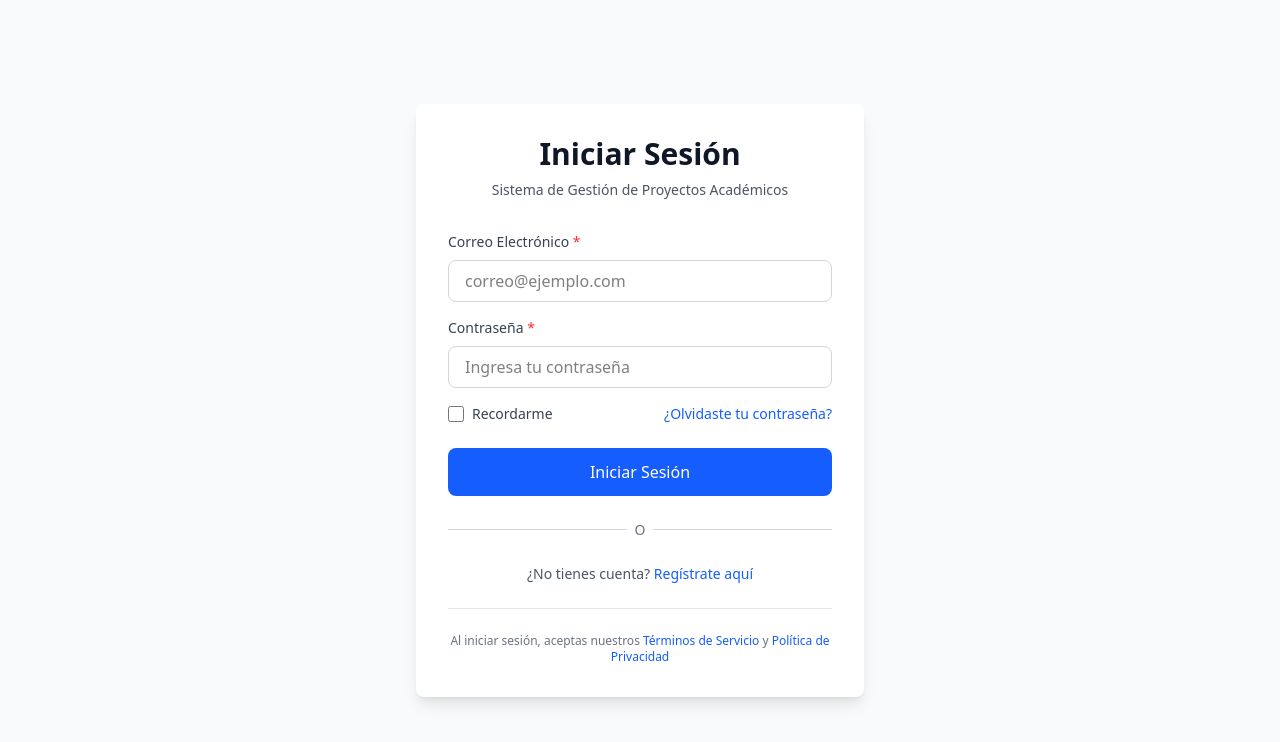
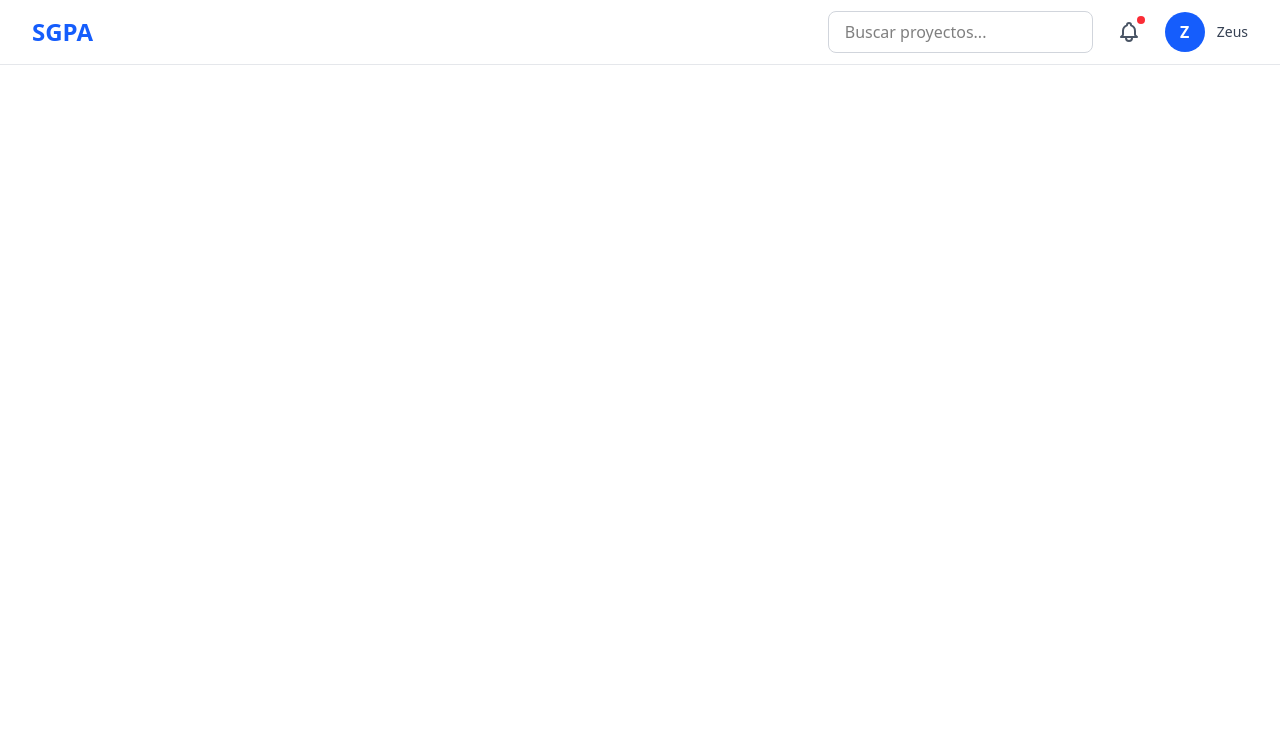
Before and after one commit to zeusCach/Sistema_Gestor_De_Proyectos_Academicos, a React (Vite) app: page / in a window 1280 px wide. Shown: the top 742 px of the page. Built offline with nearby package versions, Linux system fonts and the light colour scheme.

Commit message:
Desarrollo del NavBar (seccion Dashboard)

```diff
--- a/src/App.jsx
+++ b/src/App.jsx
@@ -1,6 +1,7 @@
 
 import { BrowserRouter } from "react-router-dom";
 import { AppRouter } from "./routes/AppRouter.jsx";
+import { Navbar } from "./components/NavBar.jsx";
 
 import './styles/App.css'
 
@@ -8,9 +9,11 @@ function App() {
 
   return (
     <>
-      <BrowserRouter>
+      <Navbar />
+
+      {/* <BrowserRouter>
         <AppRouter />
-      </BrowserRouter>
+      </BrowserRouter> */}
 
     </>
   )
--- /dev/null
+++ b/src/components/NavBar.jsx
@@ -0,0 +1,40 @@
+export const Navbar = ({ userName = "Zeus" }) => {
+  return (
+    <nav className="bg-white border-b border-gray-200 fixed w-full z-10 top-0">
+      <div className="px-4 sm:px-6 lg:px-8">
+        <div className="flex justify-between h-16">
+          <div className="flex items-center">
+            <span className="text-2xl font-bold text-blue-600">SGPA</span>
+          </div>
+
+          <div className="flex items-center space-x-4">
+            {/* Buscador */}
+            <div className="hidden md:block">
+              <input
+                type="text"
+                placeholder="Buscar proyectos..."
+                className="px-4 py-2 border border-gray-300 rounded-lg focus:outline-none focus:ring-2 focus:ring-blue-500"
+              />
+            </div>
+
+            {/* Notificaciones */}
+            <button className="relative p-2 text-gray-600 hover:text-gray-900">
+              <svg className="w-6 h-6" fill="none" stroke="currentColor" viewBox="0 0 24 24">
+                <path strokeLinecap="round" strokeLinejoin="round" strokeWidth="2" d="M15 17h5l-1.405-1.405A2.032 2.032 0 0118 14.158V11a6.002 6.002 0 00-4-5.659V5a2 2 0 10-4 0v.341C7.67 6.165 6 8.388 6 11v3.159c0 .538-.214 1.055-.595 1.436L4 17h5m6 0v1a3 3 0 11-6 0v-1m6 0H9" />
+              </svg>
+              <span className="absolute top-1 right-1 block h-2 w-2 rounded-full bg-red-500"></span>
+            </button>
+
+            {/* Avatar y nombre */}
+            <div className="flex items-center space-x-3">
+              <div className="w-10 h-10 rounded-full bg-blue-600 flex items-center justify-center text-white font-semibold">
+                {userName.charAt(0)}
+              </div>
+              <span className="hidden md:block text-sm font-medium text-gray-700">{userName}</span>
+            </div>
+          </div>
+        </div>
+      </div>
+    </nav>
+  );
+}
```
